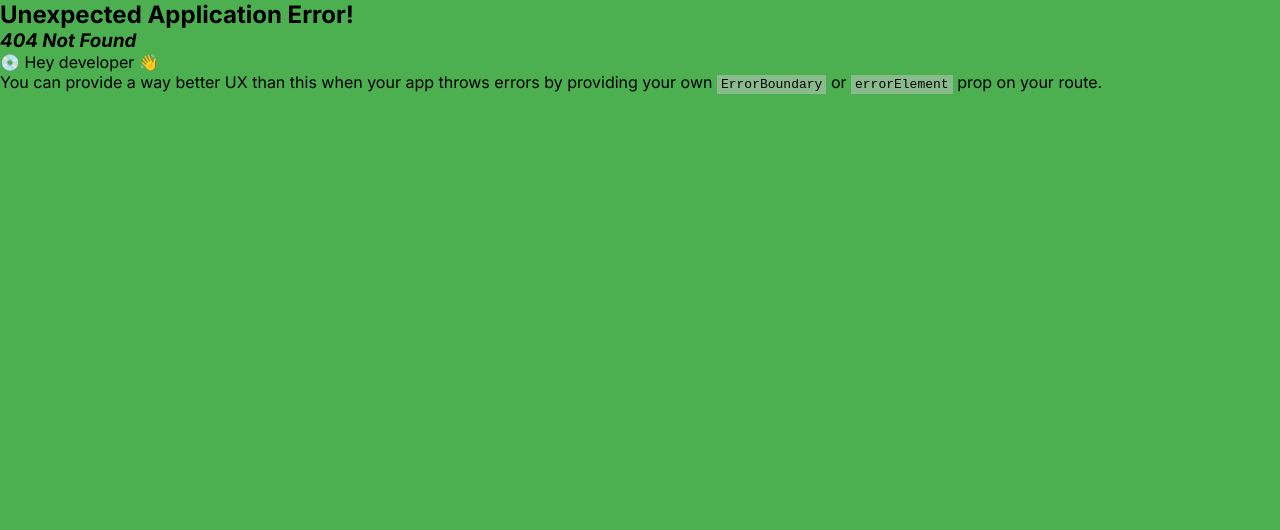
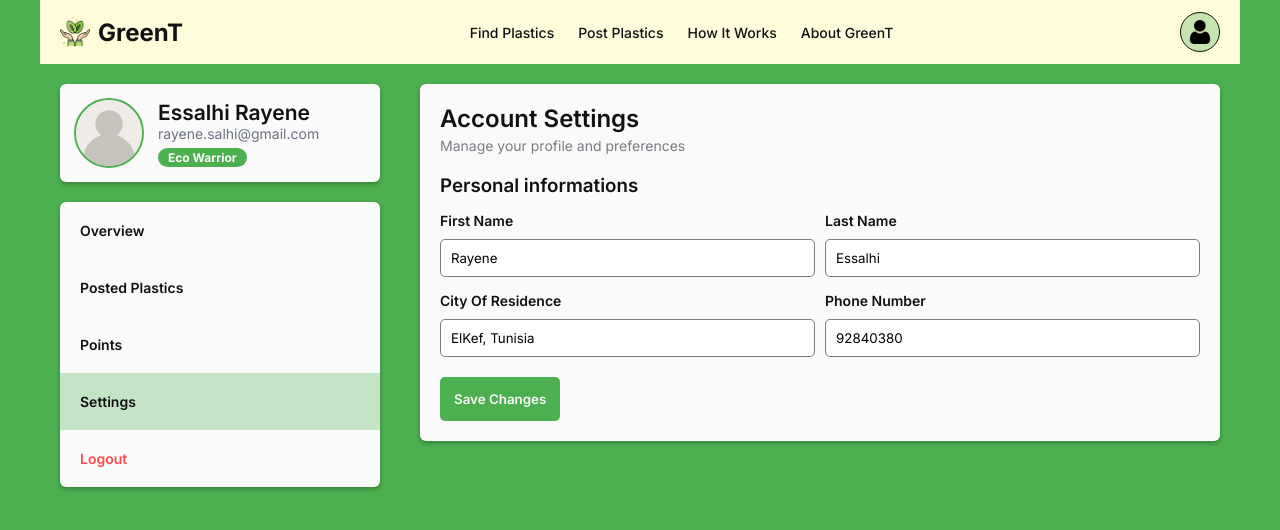
Before and after one commit to rayenrsalhi9/greenT, a React (Vite) app: page /profile/settings in a window 1280 px wide. Before the commit this address had no page. Shown: the top 530 px of the page. Built offline with nearby package versions, Linux system fonts and the light colour scheme.

Commit message:
added settings section.

```diff
--- a/src/App.jsx
+++ b/src/App.jsx
@@ -16,7 +16,9 @@ import PostPlastics from './pages/PostPlastics'
 import FindPlastics from './pages/FindPlastics'
 
 import ProfileLayout from './Layout/ProfileLayout'
-import Profile from './pages/Profile'
+
+import Profile from './pages/profile-layout/Profile'
+import Settings from './pages/profile-layout/Settings'
 
 import './App.css'
 
@@ -50,6 +52,7 @@ export default function App() {
       />
       <Route path='profile' element={<ProfileLayout />}>
         <Route index element={<Profile />} />
+        <Route path='settings' element={<Settings />} />
       </Route>
     </Route>
   ))
--- a/src/components/ProfileNav.jsx
+++ b/src/components/ProfileNav.jsx
@@ -19,9 +19,9 @@ export default function ProfileNav() {
       </div>
 
       <div className="navigation-links">
-        <NavLink to="/profile">Overview</NavLink>
-        <NavLink to="posted-plastics">Posted Plastics</NavLink>
-        <NavLink to="points">Points</NavLink>
+        <NavLink to="/profile" end>Overview</NavLink>
+        <NavLink to="/posted-plastics">Posted Plastics</NavLink>
+        <NavLink to="/points">Points</NavLink>
         <NavLink to="settings">Settings</NavLink>
         <NavLink to="/logout" className="logout">Logout</NavLink>
       </div>
--- a/src/pages/Profile.jsx
+++ b/src/pages/profile-layout/Profile.jsx
@@ -1,5 +1,5 @@
-import postIcon from '../assets/post.png'
-import '../styles/Profile.css'
+import postIcon from '../../assets/post.png'
+import '../../styles/profile-layout/Profile.css'
 
 export default function Profile() {
   return (
--- /dev/null
+++ b/src/pages/profile-layout/Settings.jsx
@@ -0,0 +1,39 @@
+
+import '../../styles/profile-layout/Settings.css'
+
+export default function Settings() {
+  return (
+    <section className="settings-container">
+        <div className="settings">
+            <div className="titles">
+                <h1>Account Settings</h1>
+                <p>Manage your profile and preferences</p>
+            </div>
+            <div className="personal-info">
+                <h3>Personal informations</h3>
+                <div className="row">
+                    <div className="group">
+                        <label htmlFor="firstName">First Name</label>
+                        <input type="text" name='firstName' id='firstName' value="Rayene" />
+                    </div>
+                    <div className="group">
+                        <label htmlFor="lastName">Last Name</label>
+                        <input type="text" name='lastName' id='lastName' value="Essalhi" />
+                    </div>
+                </div>
+                <div className="row">
+                    <div className="group">
+                        <label htmlFor="city">City Of Residence</label>
+                        <input type="text" name='city' id='city' value="ElKef, Tunisia" />
+                    </div>
+                    <div className="group">
+                        <label htmlFor="phone">Phone Number</label>
+                        <input type="text" name='phone' id='phone' value="92840380" />
+                    </div>
+                </div>
+            </div>
+            <button>Save Changes</button>
+        </div>
+    </section>
+  )
+}
--- a/src/styles/Profile.css
+++ b/src/styles/profile-layout/Profile.css
@@ -17,8 +17,6 @@
     flex-direction: column;
     gap: 20px;
 }
-
-.profile-titles {}
 
 .profile-titles > h1 {
     font-weight: 600;
--- /dev/null
+++ b/src/styles/profile-layout/Settings.css
@@ -0,0 +1,86 @@
+.settings-container {
+    flex-basis: 70%;
+    width: 100%;
+
+    color: #111;
+
+    padding: 20px;
+}
+
+.settings {
+    background: #fafafa;
+    box-shadow: 0 2px 4px rgba(0, 0, 0, 0.283);
+    border-radius: 6px;
+    padding: 20px;
+
+    display: flex;
+    flex-direction: column;
+    gap: 20px;
+}
+
+.settings h1 {
+    font-weight: 600;
+    font-size: 24px;
+}
+
+.settings p {
+    font-size: 14px;
+    color: #787c82;
+    margin-top: 4px;
+}
+
+.personal-info {
+    display: flex;
+    flex-direction: column;
+    gap: 15px;
+}
+
+.personal-info h3 {
+    font-weight: 600;
+}
+
+.personal-info .row {
+    display: flex;
+    align-items: center;
+    gap: 10px;
+}
+
+@media(max-width: 576px) {
+    .personal-info .row {
+        flex-direction: column;
+    }
+}
+
+.personal-info .row .group {
+    width: 100%;
+    flex-basis: 50%;
+    display: flex;
+    flex-direction: column;
+    gap: 10px;
+}
+
+.group label {
+    font-size: 14px;
+    font-weight: 600;
+}
+
+.group input {
+    padding: 10px;
+    border: 1px solid #787c82;
+    border-radius: 5px;
+    font-family: 'Inter', sans-serif;
+}
+
+.settings button {
+    width: fit-content;
+    padding: 14px;
+    font-weight: 600;
+
+    border: none;
+    background: #4caf50;
+    color: #fafafa;
+}
+
+.settings button:hover {
+    background: #288f2c;
+}
```
